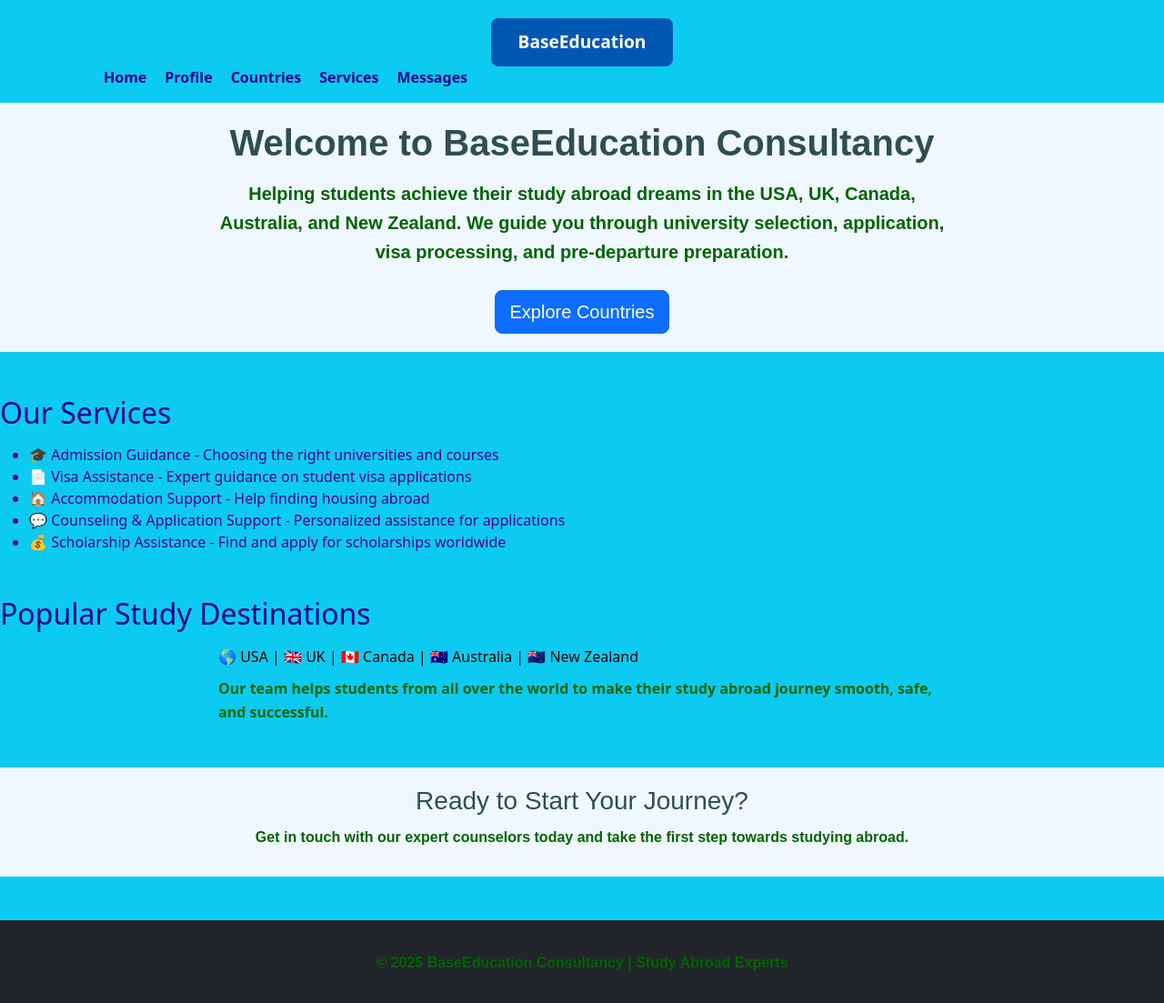
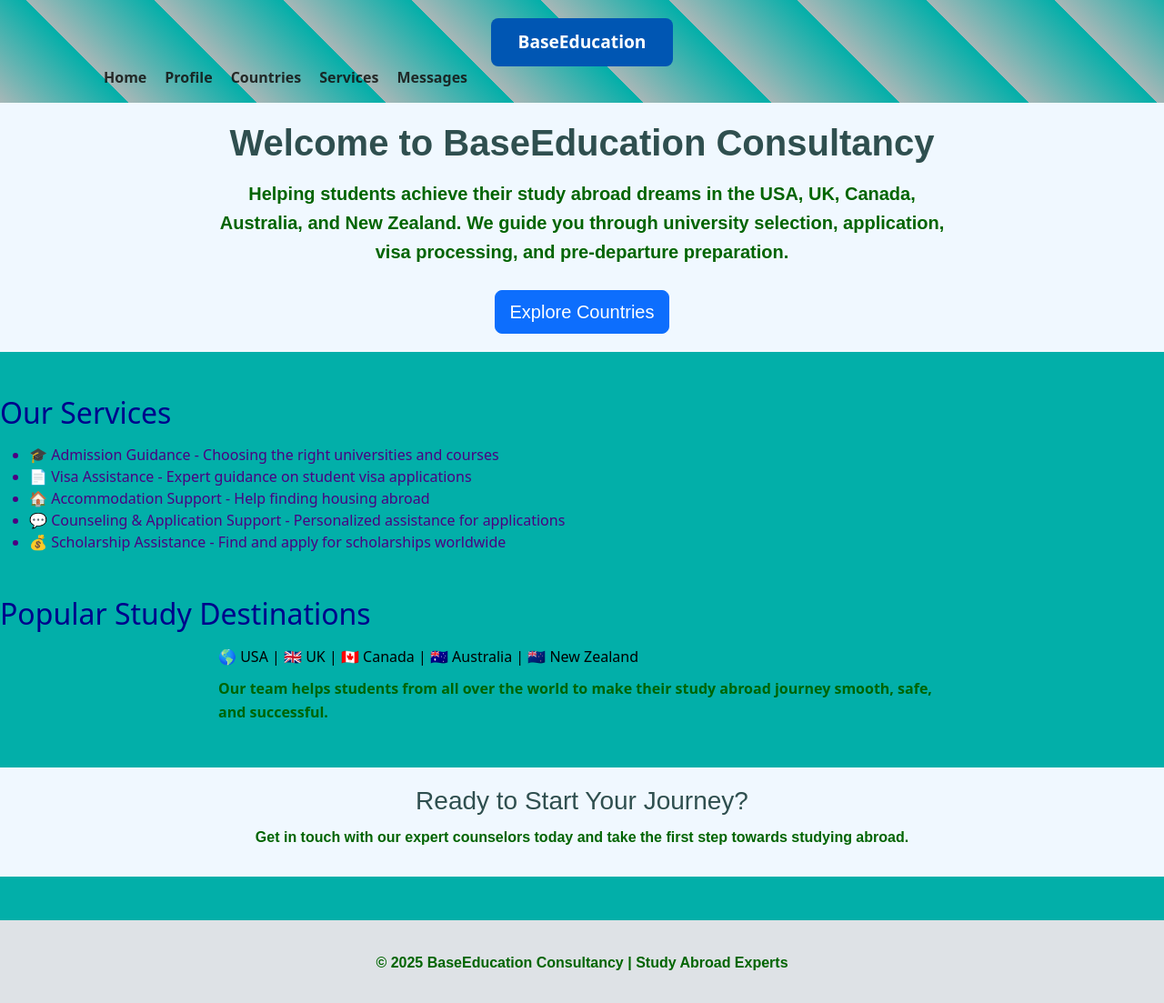
Before and after one commit to serajstudy/Capstone-FrontendProject, a React (Vite) app: page / in a window 1280 px wide. Shown: the whole page at 91% size. Built offline with nearby package versions, Linux system fonts and the light colour scheme.

Commit message:
commit editing issue

```diff
--- a/src/App.css
+++ b/src/App.css
@@ -2,14 +2,13 @@
 .text-center {
   text-align: center;
   font-family: Arial, sans-serif;
-  color: darkslategray; /* main text color */
+  color: darkslategray;
   padding: 20px;
-  background-color: aliceblue; /* page background */
-}
+  background-color: aliceblue; }
 
 body{
   /* background-color: springgreen; */
-  background: #0dcaf0;
+  background: #02afa9;
   color: indigo;
 }
 
@@ -51,10 +50,16 @@ p:last-of-type {
 
 
 /* NAVBAR */
+
+.nav{
+  background: repeating-linear-gradient(45deg, rgb(167, 183, 183), transparent 100px);
+}
+
 .navbar {
 
   padding: 15px 30px;
   background-color: turquoise;
+
 }
 
 .nav-container {
@@ -72,13 +77,13 @@ p:last-of-type {
 
 .nav-links a {
   text-decoration: none;
-  color: darkblue;
+  color: rgba(20, 20, 19, 0.879);
   font-weight: bold;
 
 }
 
 .nav-links a:hover {
-  color: blue;
+  color: rgb(28, 13, 199);
 }
 
 /* Countries Page */
@@ -136,18 +141,28 @@ p:last-of-type {
 }
 
 .brand button {
-  background-color: #0056b3;     /* Button color */
-  color: white;                  /* Text color */
-  border: none;                  /* Remove border */
-  padding: 12px 30px;            /* Button size */
-  font-size: 1.2rem;             /* Larger text */
+  background-color: #0056b3;
+  color: white;
+  border: none;
+  padding: 12px 30px;
+  font-size: 1.2rem;
   font-weight: bold;
-  border-radius: 8px;            /* Rounded corners */
-  cursor: pointer;               /* Hand cursor on hover */
-  transition: 0.3s ease-in-out;  /* Smooth hover effect */
+  border-radius: 8px;
+  cursor: pointer;
+  transition: 0.3s ease-in-out;
 }
 
 .brand button:hover {
-  background-color: #003d80; /* Darker on hover */
+  background-color: #003d80;
 
 }
+
+.footer-text {
+  color: #0d6efd;
+  font-weight: 500;
+}
+
+.bg-dark {
+    --bs-bg-opacity: 1;
+    background-color: var(--bs-border-color) !important;
+}
--- a/src/Pages/Country.jsx
+++ b/src/Pages/Country.jsx
@@ -9,7 +9,7 @@ import ukFlag from "../assets/images/gb.svg";
 import ausFlag from "../assets/images/au.svg";
 import canadaFlag from "../assets/images/ca.svg";
 import nzFlag from "../assets/images/nz.svg";
-import deFlag from "../assets/images/de.svg"; // Germany
+import deFlag from "../assets/images/de.svg";
 
 console.log("NZ Flag:", nzFlag);
 
@@ -24,9 +24,9 @@ const flagMap = {
   "Germany": deFlag,
 };
 
-function Country() {
+export default function Country() {
   const [countries, setCountries] = useState([]);
-  const userId = "65a1b2c3d4e5f67890123456"; // Example logged-in user
+  const userId = "65a1b2c3d4e5f67890123456";
 
   useEffect(() => {
     async function fetchCountries() {
@@ -51,7 +51,7 @@ function Country() {
             key={index}
             name={country.name}
             description={country.description}
-            // Use flagMap if exists; undefined flags will just not show an image
+
             image={flagMap[country.name]}
           />
         ))}
@@ -62,12 +62,10 @@ function Country() {
       {countries.length > 0 && (
         <Form
           userId={userId}
-          // Use optional chaining in case _id is missing
+
           countryId={countries[0]?._id || countries[0]?.name}
         />
       )}
     </div>
   );
 }
-
-export default Country;
--- a/src/Pages/OwnerMessages.jsx
+++ b/src/Pages/OwnerMessages.jsx
@@ -1,3 +1,4 @@
+
 import React, { useEffect, useState } from "react";
 import api from "../api/axiosConfig";
 
```
Also changed, not shown: 1 other file (tests, documents, lock files or other folders).
